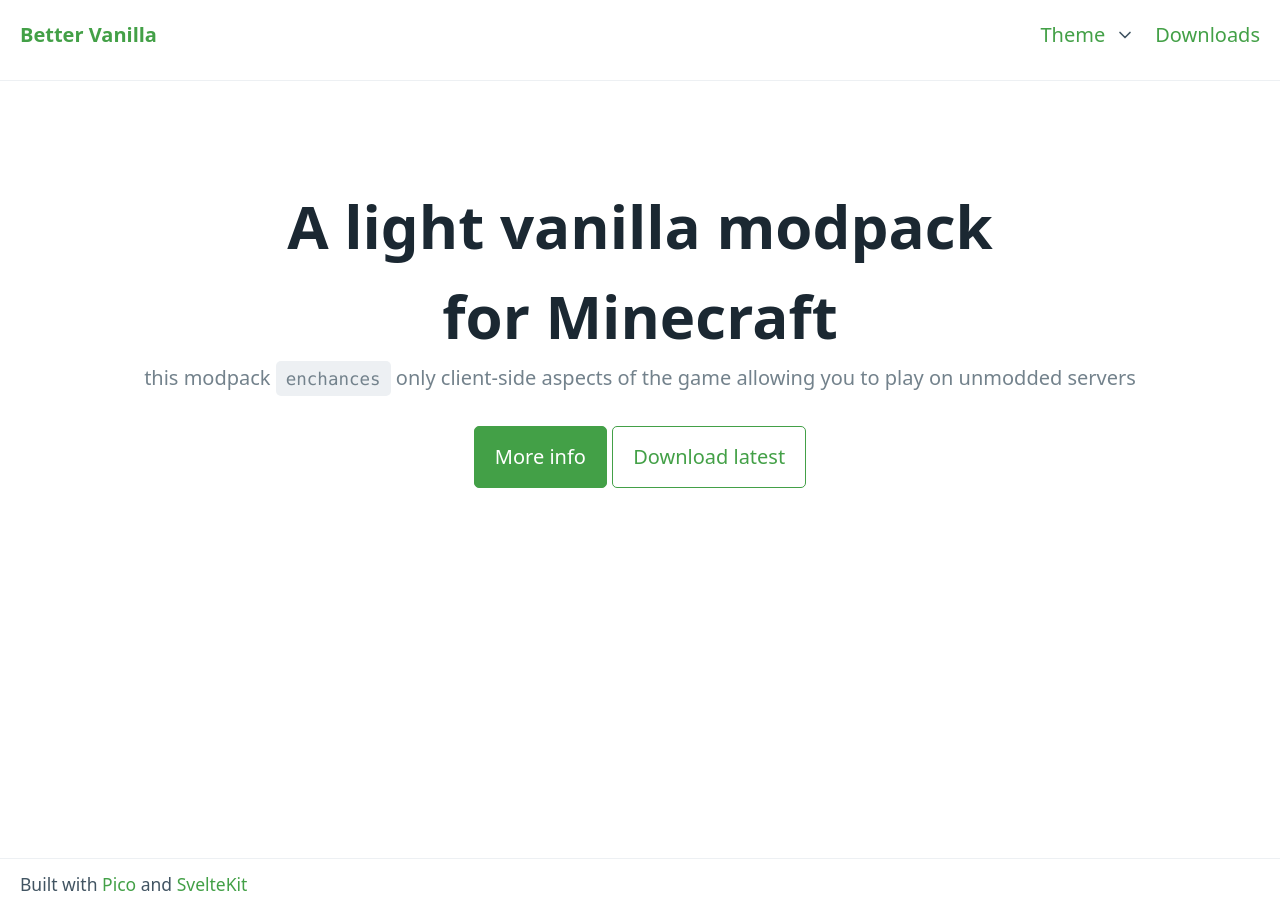
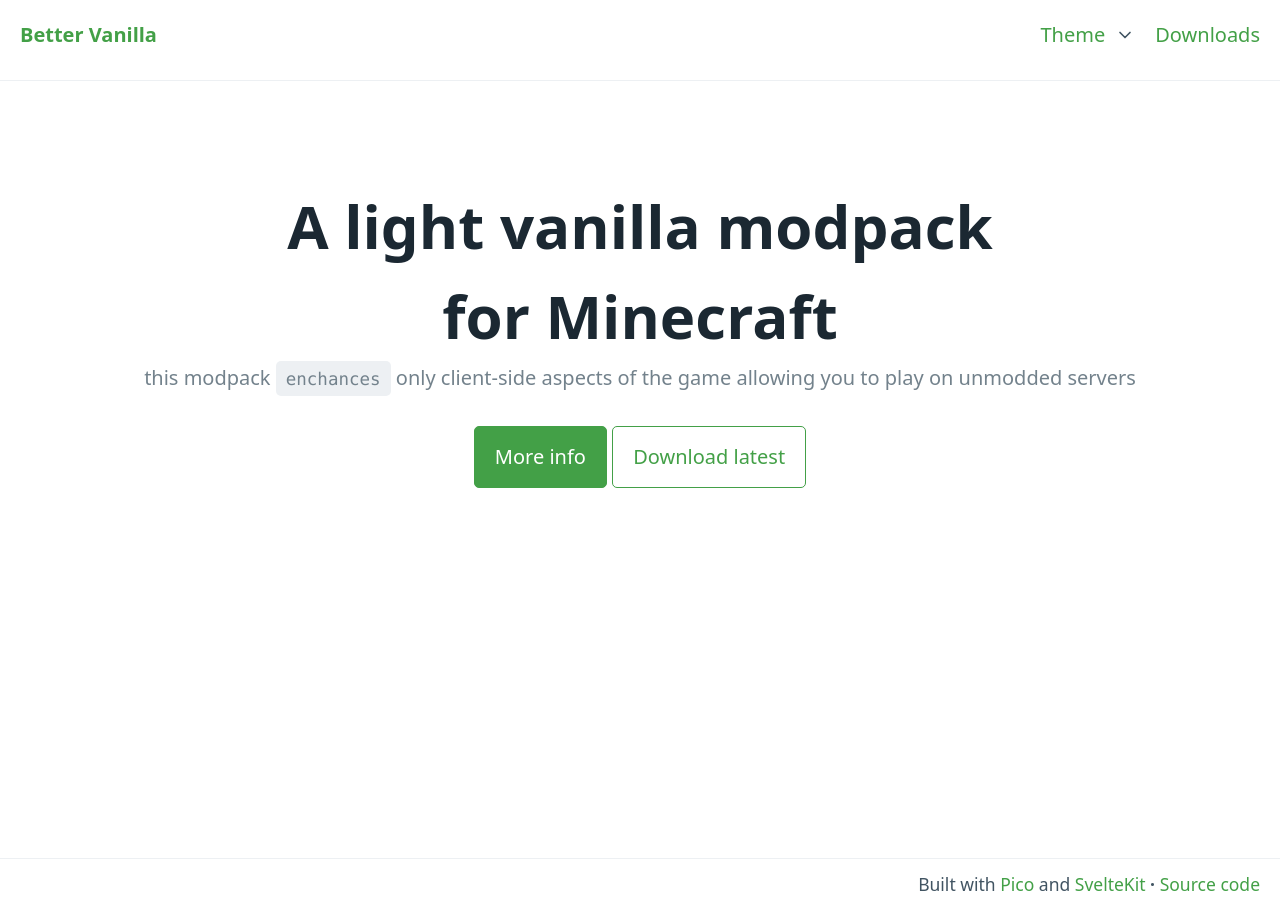
Before and after one commit to iamnikl/bettervanilla, a SvelteKit app in the folder bettervanilla/: page / in a window 1280 px wide. Built offline with nearby package versions, Linux system fonts and the light colour scheme.

Commit message:
added source code link to the footer

```diff
--- a/bettervanilla/src/routes/Footer.svelte
+++ b/bettervanilla/src/routes/Footer.svelte
@@ -1,4 +1,4 @@
 <hr>
-<footer class="container-fluid">
-    <small>Built with <a href="https://picocss.com" target="_blank" rel="noopener noreferrer">Pico</a> and <a href="https://kit.svelte.dev/" target="_blank" rel="noopener noreferrer">SvelteKit</a></small>
+<footer class="container-fluid" style="text-align: right;">
+    <small>Built with <a href="https://picocss.com" target="_blank" rel="noopener noreferrer">Pico</a> and <a href="https://kit.svelte.dev/" target="_blank" rel="noopener noreferrer">SvelteKit</a> <strong>·</strong> <a href="https://github.com/HACCKKER/bettervanilla" target="_blank" rel="noopener noreferrer">Source code</a></small>
 </footer>
```
